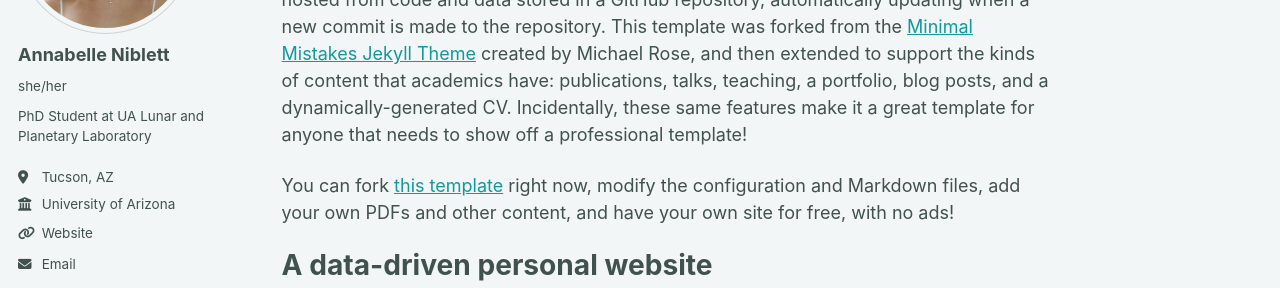
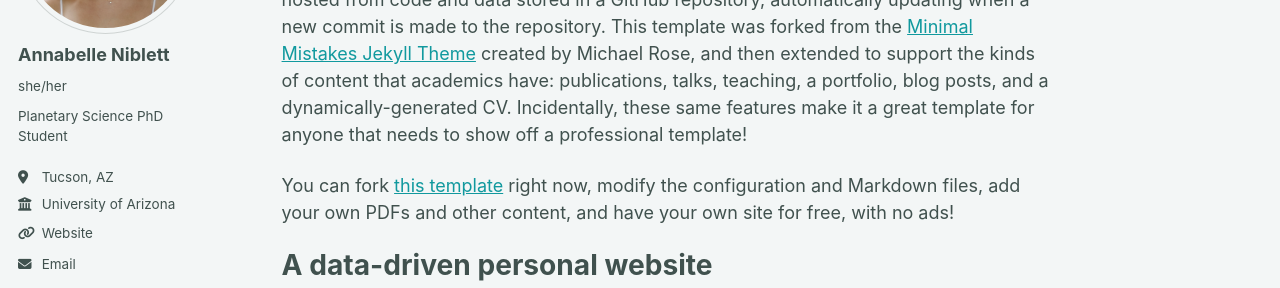
Before and after one commit to annabelleniblett/annabelleniblett.github.io, a Jekyll site: the page built from _pages/about.md, in a window 1280 px wide. Shown: the part 239-527 px from the top of the page. Built offline with Jekyll 4.4.1, drawn with Linux system fonts in a browser that asks for light colours; a style sheet for code colours, icons or effects is not loaded.

Commit message:
Update _config.yml

```diff
--- a/_config.yml
+++ b/_config.yml
@@ -26,7 +26,7 @@ author:
   avatar           : "AEN_Profile.jpg"
   name             : "Annabelle Niblett"
   pronouns         : "she/her"
-  bio              : "PhD Student at UA Lunar and Planetary Laboratory"
+  bio              : "Planetary Science PhD Student"
   location         : "Tucson, AZ"
   employer         : "University of Arizona"
   uri              : "https://lpl.arizona.edu/student/annabelle-niblett"
```
